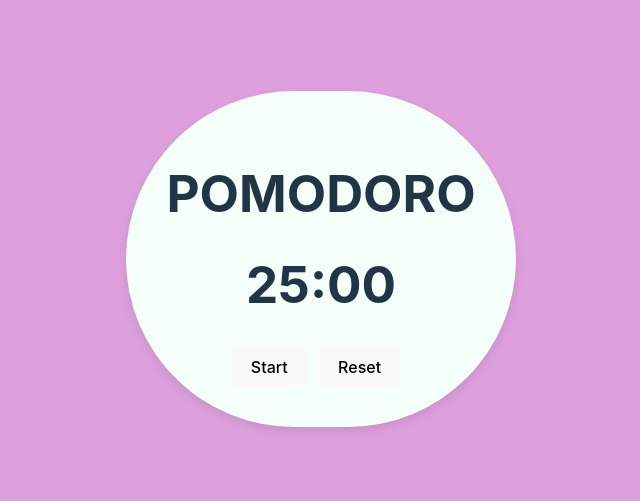
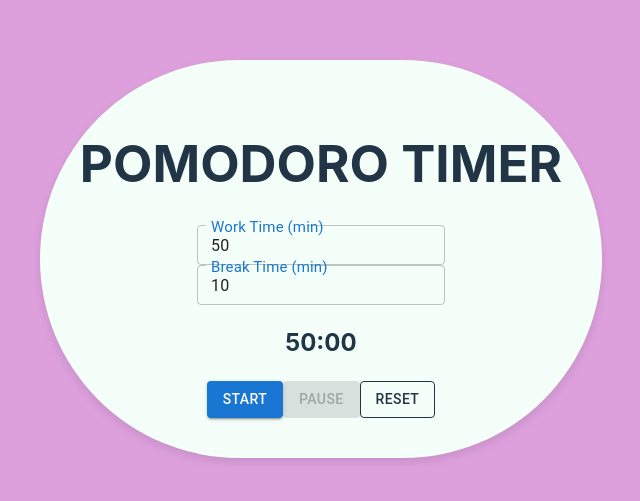
Before and after one commit to nikipra16/Pomododo, a React (Vite) app: page / in a window 1280 px wide. Shown: the part 141-642 px from the top of the page, without its empty margins (319-959 px from the left). Built offline with nearby package versions, Linux system fonts and the light colour scheme.

Commit message:
used MUI

```diff
--- a/src/App.jsx
+++ b/src/App.jsx
@@ -1,56 +1,137 @@
-import './App.css'
-import './index.css'
 import { useState, useEffect } from 'react';
+import './App.css';
+import './index.css';
+import { Button } from '@mui/material';
+import { TextField } from '@mui/material';
 
 function App() {
-    const [minutes, setMinutes] = useState(25);
+    const [workMinutes, setWorkMinutes] = useState(50);
+    const [breakMinutes, setBreakMinutes] = useState(10);
+    const [minutes, setMinutes] = useState(workMinutes);
     const [seconds, setSeconds] = useState(0);
     const [isActive, setIsActive] = useState(false);
-    const [isBreak, setBreak] = useState(false);
+    const [isBreak, setIsBreak] = useState(false);
+    const [hasStarted, setHasStarted] = useState(false);
+
 
     useEffect(() => {
         let interval = null;
 
         if (isActive) {
             interval = setInterval(() => {
-                if (seconds === 0 && minutes === 0) {
-
+                if (minutes === 0 && seconds === 0) {
                     if (!isBreak) {
-                        setMinutes(5);
-                        setSeconds(0);
-                        setBreak(true);
+                        setMinutes(breakMinutes);
+                        setIsBreak(true);
                     } else {
-                        setIsActive(false);
+                        setMinutes(workMinutes);
+                        setIsBreak(false);
                     }
+                    setSeconds(0);
                 } else if (seconds === 0) {
-                    setMinutes((prevMinutes) => prevMinutes - 1);
+                    setMinutes((curr) => curr - 1);
                     setSeconds(59);
                 } else {
-                    setSeconds((prevSeconds) => prevSeconds - 1);
+                    setSeconds((curr) => curr - 1);
                 }
             }, 1000);
+        } else {
+            clearInterval(interval);
         }
 
         return () => clearInterval(interval);
-    }, [isActive, seconds, minutes, isBreak]);
+    }, [isActive, seconds, minutes, isBreak, workMinutes, breakMinutes]);
 
-    const resetTimer = () => {
-        setIsActive(false);
-        setMinutes(25);
-        setSeconds(0);
-        setBreak(false);
+
+    useEffect(() => {
+        if (!isActive && !hasStarted) {
+            setMinutes(workMinutes);
+        }
+    }, [workMinutes, breakMinutes, isActive, hasStarted]);
+
+    const handleStart = () => {
+        setIsActive(true);
+        setHasStarted(true);
     };
 
-    const timerState = () => {
-        setIsActive((prev) => !prev);
+    const handlePause = () => {
+        setIsActive(false);
+    };
+
+    const handleReset = () => {
+        setIsActive(false);
+        setIsBreak(false);
+        setHasStarted(false);
+        setMinutes(workMinutes);
+        setSeconds(0);
     };
 
     return (
-        <div className={"container"}>
-            <h1>POMODORO</h1>
-            <h1>{`${minutes}:${String(seconds).padStart(2, '0')}`}</h1> {/* Display time */}
-            <button onClick={timerState}>{isActive ? 'Pause' : 'Start'}</button>
-            <button onClick={resetTimer}>Reset</button>
+        <div className="container">
+            <h1>POMODORO TIMER</h1>
+            <div>
+                <TextField
+                    label="Work Time (min)"
+                    type="number"
+                    value={workMinutes}
+                    onChange={(e) => setWorkMinutes(parseInt(e.target.value) || 0)}
+                    disabled={isActive}
+                    variant="outlined"
+                    size="small"
+                    className="textField"
+                    InputLabelProps={{
+                        style: {
+                            fontSize: '20px',
+                            color: '#1976d2',
+                        }
+                    }}
+                />
+            </div>
+            <div>
+                <TextField
+                    label="Break Time (min)"
+                    type="number"
+                    value={breakMinutes}
+                    onChange={(e) => setBreakMinutes(parseInt(e.target.value) || 0)}
+                    disabled={isActive}
+                    variant="outlined"
+                    size="small"
+                    className="textField"
+                    InputLabelProps={{
+                        style: {
+                            fontSize: '20px',
+                            color: '#1976d2',
+                        }
+                    }}
+
+                />
+            </div>
+            <div>
+                <h2>{`${minutes}:${String(seconds).padStart(2, '0')}`}</h2> {/* Display timer */}
+                <Button
+                    onClick={handleStart}
+                    disabled={isActive}
+                    variant="contained"
+                    color="primary"
+                >
+                    Start
+                </Button>
+                <Button
+                    onClick={handlePause}
+                    disabled={!isActive}
+                    variant="contained"
+                    color="secondary"
+                >
+                    Pause
+                </Button>
+                <Button
+                    onClick={handleReset}
+                    variant="outlined"
+                    color="default"
+                >
+                    Reset
+                </Button>
+            </div>
         </div>
     );
 }
--- a/src/index.css
+++ b/src/index.css
@@ -60,10 +60,10 @@ button {
 button:hover {
   border-color: #646cff;
 }
-button:focus,
-button:focus-visible {
-  outline: 4px auto -webkit-focus-ring-color;
-}
+/*button:focus,*/
+/*button:focus-visible {*/
+/*  outline: 4px auto -webkit-focus-ring-color;*/
+/*}*/
 
 @media (prefers-color-scheme: light) {
   :root {
@@ -77,3 +77,12 @@ button:focus-visible {
     background-color: #f9f9f9;
   }
 }
+ label {
+     font-size: 20px;
+     font-family: "Arial Black";
+     line-height: 1.1;
+ }
+
+.textField {
+    margin-bottom: 20px;
+}
```
Also changed, not shown: package.json (+9 -1 lines), 1 other file (tests, documents, lock files or other folders).
